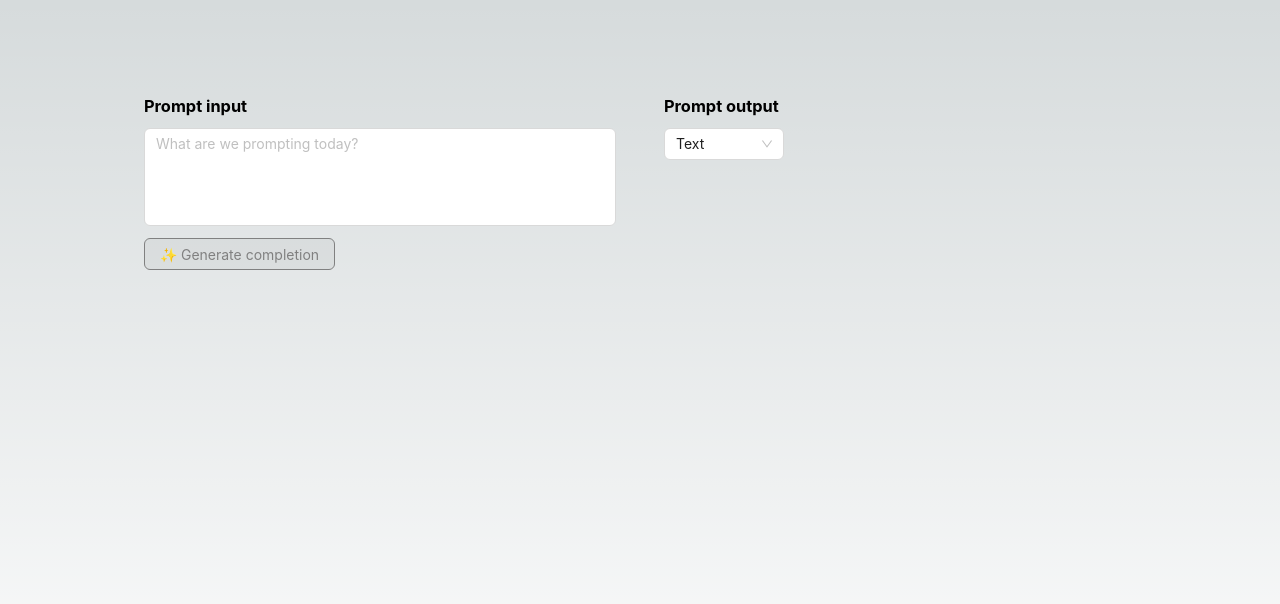
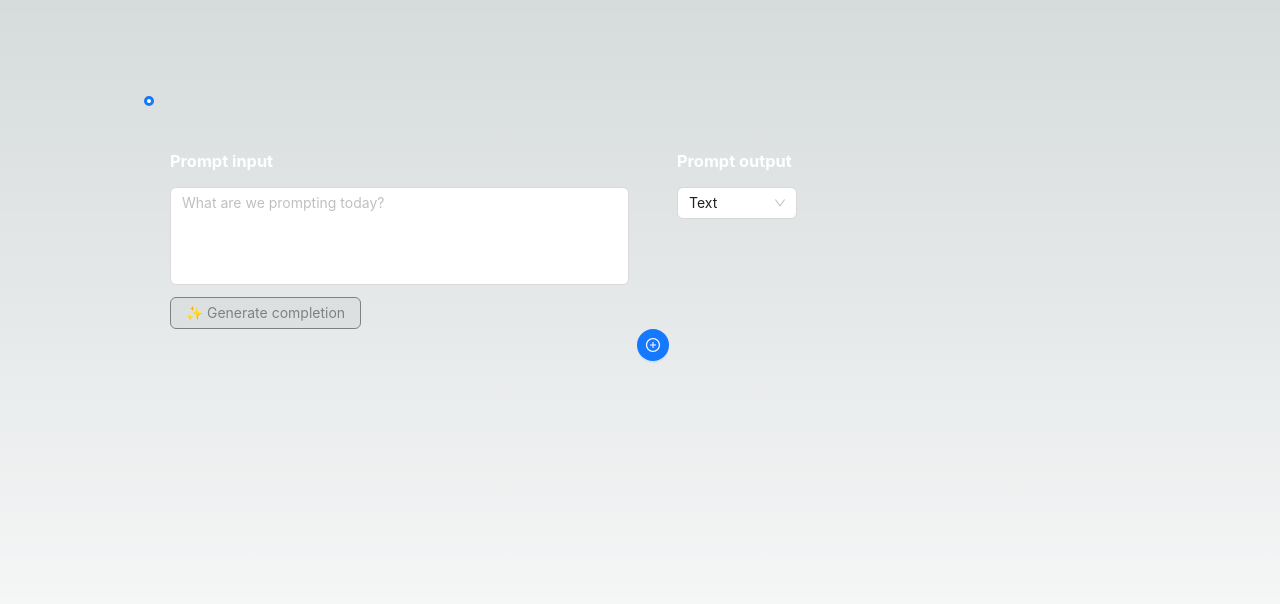
Before and after one commit to teamups-inc/prompter, a Next.js app: page / in a window 1280 px wide. Shown: the top 604 px of the page. Built offline with nearby package versions, Linux system fonts and the light colour scheme.

Commit message:
Update prompt sections to be "addable", support HTML prompt output rendering

```diff
--- a/package.json
+++ b/package.json
@@ -9,6 +9,7 @@
     "lint": "next lint"
   },
   "dependencies": {
+    "@ant-design/icons": "^5.2.6",
     "@types/node": "20.5.9",
     "@types/react": "18.2.21",
     "@types/react-dom": "18.2.7",
--- a/src/app/page.tsx
+++ b/src/app/page.tsx
@@ -1,11 +1,11 @@
+import PromptsPage from '@/components/PromptsPage';
 import styles from './page.module.css'
-import PromptInputAndOutputSection from '@/components/PromptInputAndOutputSection';
 
 export default async function Home() {
   return (
     <main className={styles.main}>
       <div style={rootDivStyle}>
-        <PromptInputAndOutputSection />
+        <PromptsPage />
       </div>
     </main>
   );
--- a/src/components/PromptInputAndOutputSection.tsx
+++ b/src/components/PromptInputAndOutputSection.tsx
@@ -2,6 +2,7 @@
 
 import { Col, Row, Select } from 'antd';
 import TextArea from 'antd/es/input/TextArea';
+import { PlusCircleOutlined } from '@ant-design/icons';
 import { Button} from 'antd';
 import { useState } from 'react';
 import useMakeRequest from '@/utils/useMakeRequest';
@@ -11,7 +12,7 @@ import {
 } from '@/app/api/prompt-completion/route';
 import PromptOutputContent from './PromptOutputContent';
 
-export type TOutputRenderStyle = 'text' | 'json';
+export type TOutputRenderStyle = 'text' | 'json' | 'html';
 
 interface IPromptOutputRenderOption {
     value: TOutputRenderStyle;
@@ -23,9 +24,15 @@ const OPENAI_DEFAULT_MODEL = 'gpt-3.5-turbo';
 const PROMPT_OUTPUT_RENDER_OPTIONS: IPromptOutputRenderOption[] = [
     { value: 'text', label: 'Text' },
     { value: 'json', label: 'JSON' },
+    { value: 'html', label: 'HTML' },
 ];
 
-export default function PromptInputAndOutputSection() {
+interface Props {
+    id: number;
+    onClickAddSection: (currentSectionIndex: number) => void;
+}
+
+export default function PromptInputAndOutputSection(props: Props) {
     const [promptInput, setPromptInput] = useState('');
     const [promptOutputStyle, setPromptOutputStyle] = useState<
         TOutputRenderStyle
@@ -81,6 +88,14 @@ export default function PromptInputAndOutputSection() {
                         promptOutputString={promptRequestData.data?.completion ?? ''}
                     />
                 </Col>
+                <Col span={24} style={addSectionButtonColStyle}>
+                    <Button
+                        icon={<PlusCircleOutlined />}
+                        onClick={() => props.onClickAddSection(props.id)}
+                        shape='round'
+                        type='primary'
+                    />
+                </Col>
             </Row>
         </>
     )
@@ -99,3 +114,9 @@ const disabledButtonStyle: React.CSSProperties = {
     borderColor: 'grey',
     color: 'grey',
 };
+
+const addSectionButtonColStyle: React.CSSProperties = {
+    display: 'flex',
+    flexDirection: 'row',
+    justifyContent: 'center'
+}
--- a/src/components/PromptOutputContent.tsx
+++ b/src/components/PromptOutputContent.tsx
@@ -9,6 +9,14 @@ export default function PromptOutputContent(props: PromptOutputContentProps) {
     if (props.renderStyle === 'text') {
         return (
             <p>{props.promptOutputString}</p>
+        );
+    }
+
+    if (props.renderStyle === 'html') {
+        return (
+            <div
+                dangerouslySetInnerHTML={{ __html: props.promptOutputString }}
+            />
         );
     }
 
--- /dev/null
+++ b/src/components/PromptsPage.tsx
@@ -0,0 +1,76 @@
+'use client';
+
+import React, { useEffect, useState } from 'react';
+import PromptInputAndOutputSection from './PromptInputAndOutputSection';
+import { ConfigProvider, Timeline } from 'antd';
+
+interface ISectionItem {
+    id: number;
+    item: {
+        key: number;
+        children: React.ReactNode,
+        style: React.CSSProperties
+    }
+}
+
+
+export default function PromptsPage() {
+    const [promptSections, setPromptsSections] = useState<ISectionItem[]>([]);
+    const onClickAddSection = (clickedSectionId: number) => {
+        setPromptsSections(currentSections => {
+            const currentSectionIndex = currentSections.findIndex(({ id }) => id === clickedSectionId);
+            return currentSections
+                .toSpliced(
+                    currentSectionIndex + 1, // start index
+                    0, // num items to delete
+                    getSectionItem(onClickAddSection), // item to insert
+                );
+        });
+    }
+
+    // init first section once click handler is defined
+    useEffect(() => {
+        setPromptsSections([getSectionItem(onClickAddSection)])
+    }, []);
+
+    return (
+        <div>
+            <ConfigProvider
+                theme={{
+                    components: {
+                        Timeline: {
+                            tailColor: 'rgba(253, 253, 253, 0.12)'
+                        }
+                    }
+                }}
+            >
+                <Timeline
+                    items={promptSections.map(({ item }) => item)}
+                />
+            </ConfigProvider>
+        </div>
+    );
+}
+
+function getSectionItem(
+    onClickAddSection: (id: number) => void
+): ISectionItem {
+    const id = Date.now();
+    return {
+        id,
+        item: {
+            key: id,
+            children: (
+                <div style={{ padding: '60px 0'}}>
+                    <PromptInputAndOutputSection
+                        id={id}
+                        onClickAddSection={onClickAddSection}
+                    />
+                </div>
+            ),
+            style: {
+                color: 'white'
+            }
+        }
+    };
+}
```
Also changed, not shown: 1 other file (tests, documents, lock files or other folders).
